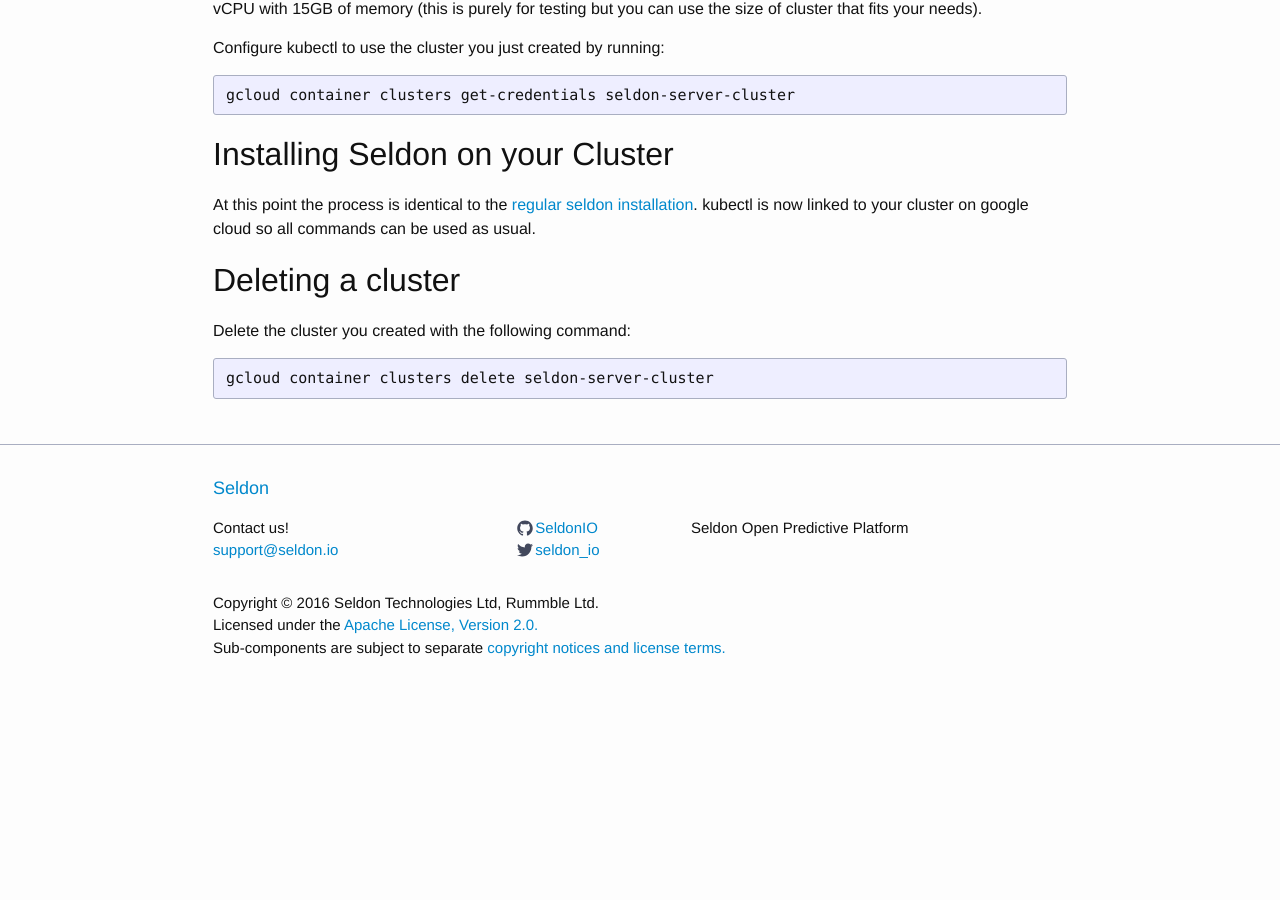
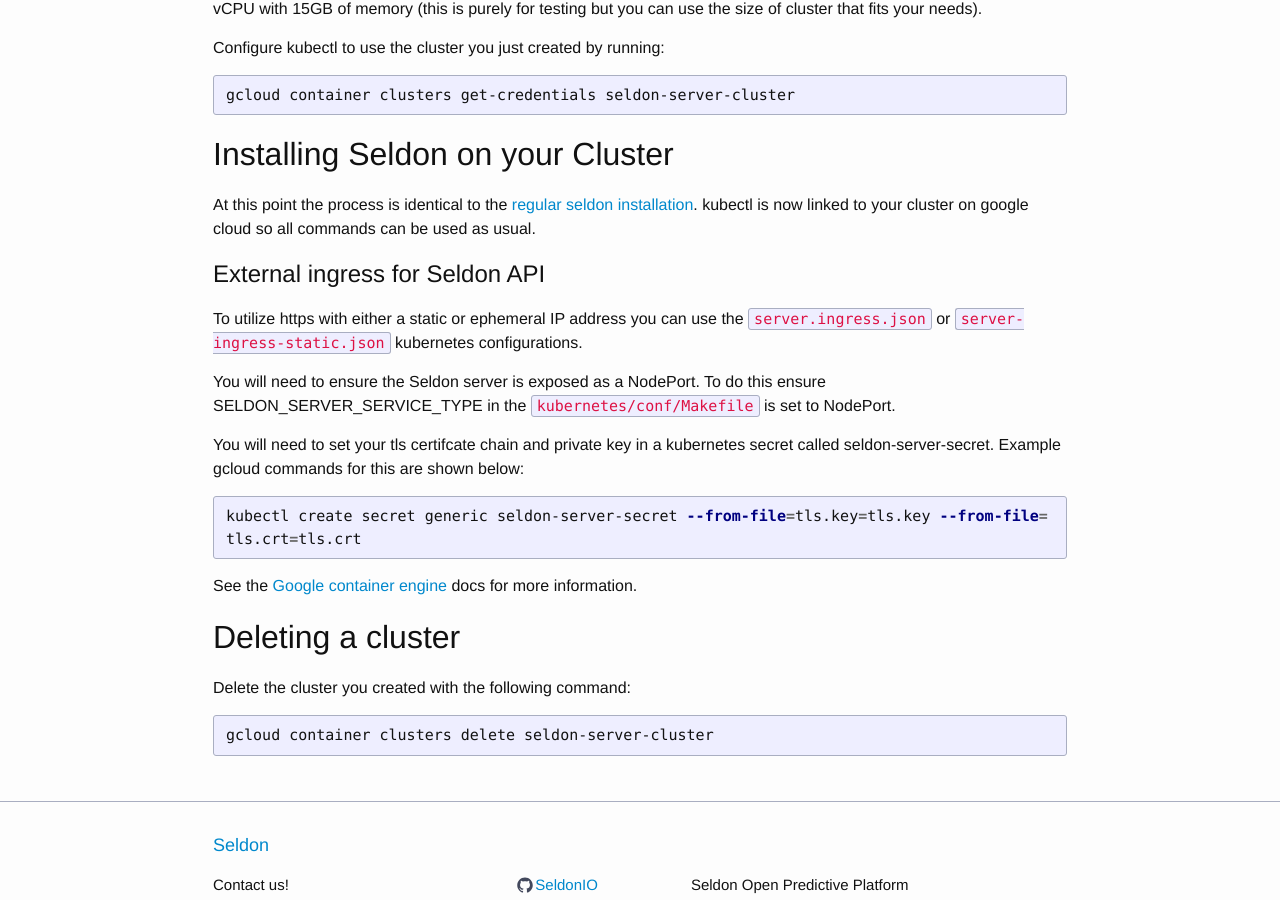
Before and after one commit to SeldonIO/seldonio.github.com, a Jekyll site: the page built from kubernetes-google-cloud.md, in a window 1280 px wide and 900 px high, scrolled down 732 px. Built offline with Jekyll 4.4.1, drawn with Linux system fonts in a browser that asks for light colours; before the commit the page ends 1451 px from its top, so only the background shows below that; grey boxes are pictures that could not be loaded.

````diff
--- a/kubernetes-google-cloud.md
+++ b/kubernetes-google-cloud.md
@@ -44,6 +44,18 @@ gcloud container clusters get-credentials seldon-server-cluster
 At this point the process is identical to the [regular seldon installation](http://docs.seldon.io/install.html).
 kubectl is now linked to your cluster on google cloud so all commands can be used as usual.
 
+## External ingress for Seldon API
+To utilize https with either a static or ephemeral IP address you can use the ```server.ingress.json``` or ```server-ingress-static.json``` kubernetes configurations.
+
+You will need to ensure the Seldon server is exposed as a NodePort. To do this ensure SELDON_SERVER_SERVICE_TYPE in the ```kubernetes/conf/Makefile```  is set to NodePort.
+
+You will need to set your tls certifcate chain and private key in a kubernetes secret called seldon-server-secret. Example gcloud commands for this are shown below:
+
+{% highlight bash %}
+kubectl create secret generic seldon-server-secret --from-file=tls.key=tls.key --from-file=tls.crt=tls.crt
+{% endhighlight %}
+
+See the [Google container engine](https://cloud.google.com/container-engine/docs/tutorials/http-balancer) docs for more information.
 
 # Deleting a cluster
 
````
Also changed, not shown: install.md (+2 -2 lines), release-notes.md (added, +38 -0 lines).
